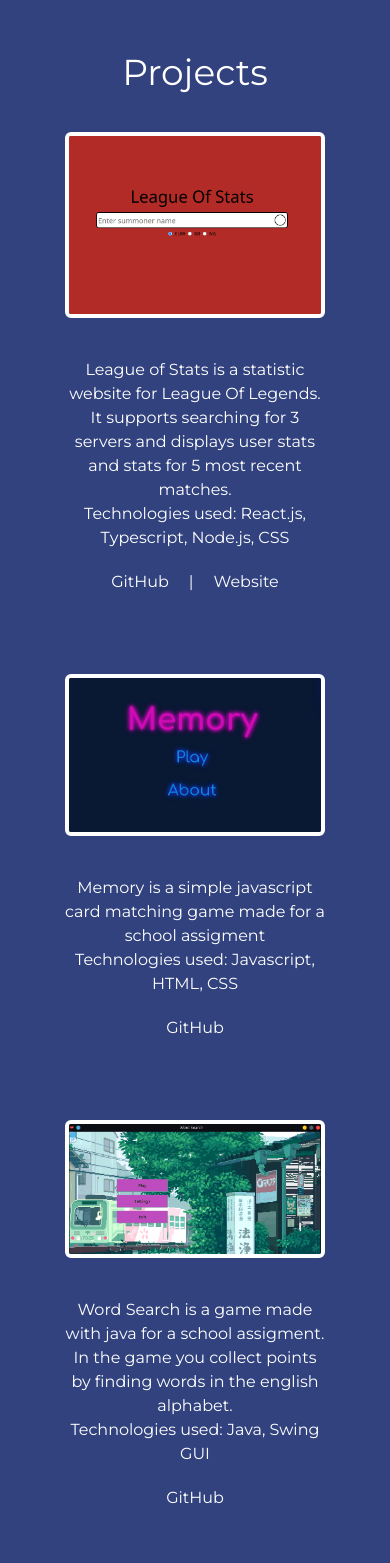
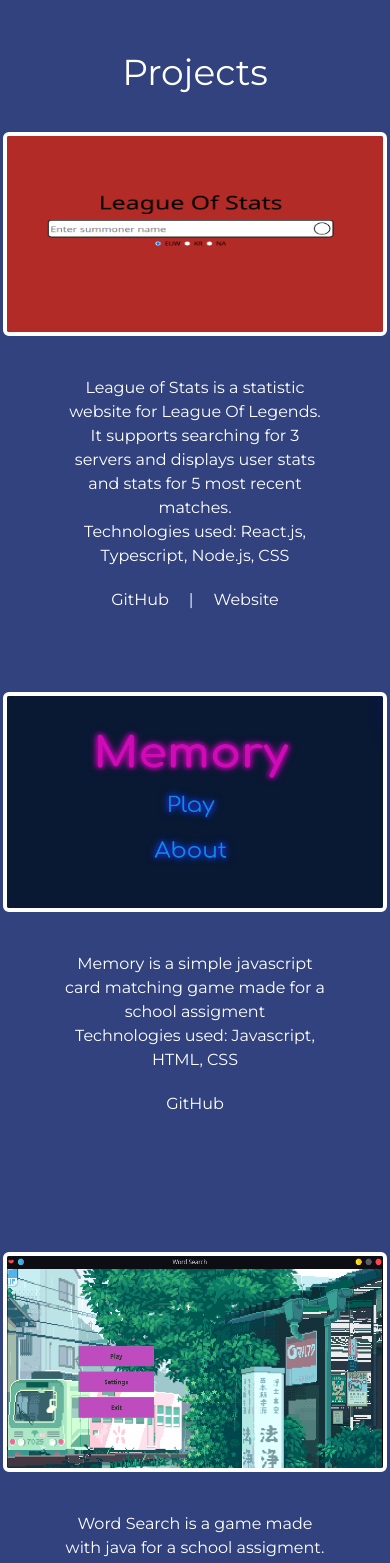
Before and after one commit to svenahac/svenahac.com, a Svelte app: page / in a window 390 px wide. Shown: the part 1080-2643 px from the top of the page. Built offline with nearby package versions, Linux system fonts and the light colour scheme.

Commit message:
fixed responsivenes

```diff
--- a/src/App.svelte
+++ b/src/App.svelte
@@ -26,8 +26,8 @@
 
       <!-- First Project -->
       <div id="p1" class="mb-20 flex dsk:flex-row flex-col h-130 dsk:h-60 dsk:space-x-10 justify-center rounded-md">
-        <div class="container border-4 border-white mb-10 m-auto dsk:m-0 dsk:w-100 w-4/6 overflow-hidden rounded-md"><a target="_blank" href="https://los.svenahac.com/"><img class="w-full h-full" alt="League of Stats" src="/assets/los.png"></a></div>
-        <div class="container dsk:w-100 w-4/6 m-auto dsk:m-0">
+        <div class="container border-4 border-white mb-10 m-auto dsk:m-0 dsk:w-100 w-96 h-60 overflow-hidden rounded-md"><a target="_blank" href="https://los.svenahac.com/"><img class="w-full h-full" alt="League of Stats" src="/assets/los.png"></a></div>
+        <div class="container dsk:w-100 w-4/6 h-60 m-auto dsk:m-0">
           <p>League of Stats is a statistic website for League Of Legends. It supports searching for 3 servers and displays user stats and stats for 5 most recent matches.</p>
           <p>Technologies used: React.js, Typescript, Node.js, CSS</p>
           <ul class="flex flex-row space-x-5 mt-5 justify-center">
@@ -40,20 +40,20 @@
 
       <!-- Second Project -->
       <div id="p2" class="mb-20 flex dsk:flex-row flex-col-reverse h-130 dsk:h-60 dsk:space-x-10 justify-center rounded-md">
-        <div class="container dsk:w-100 w-4/6 m-auto dsk:m-0">
+        <div class="container dsk:w-100 w-4/6 h-60 m-auto dsk:m-0">
           <p>Memory is a simple javascript card matching game made for a school assigment</p>
           <p>Technologies used: Javascript, HTML, CSS</p>
           <ul class="flex flex-row space-x-5 mt-5 justify-center">
             <li><a target="_blank" href="https://github.com/svenahac/Memory" class="hover:text-lg duration-200">GitHub</a></li>
           </ul>
         </div>
-        <div class="container border-4 border-white mb-10 m-auto dsk:m-0 dsk:w-100 w-4/6 overflow-hidden rounded-md"><a target="_blank" href="https://github.com/svenahac/Memory"><img class="w-full h-full" alt="Memory" src="/assets/memory.png"></a></div>
+        <div class="container border-4 border-white mb-10 m-auto dsk:m-0 dsk:w-100 w-96 h-60  overflow-hidden rounded-md"><a target="_blank" href="https://github.com/svenahac/Memory"><img class="w-full h-full" alt="Memory" src="/assets/memory.png"></a></div>
       </div>
 
       <!-- Third Project -->
       <div id="p3" class="mb-20 flex dsk:flex-row flex-col h-130 dsk:h-60 dsk:space-x-10 justify-center rounded-md">
-        <div class="container border-4 border-white mb-10 m-auto dsk:m-0 dsk:w-100 w-4/6 overflow-hidden rounded-md"><a target="_blank" href="https://github.com/svenahac/WordGame"><img class="w-full h-full" alt="Word Search" src="/assets/wordGame.png"></a></div>
-        <div class="container dsk:w-100 w-4/6 m-auto dsk:m-0">
+        <div class="container border-4 border-white mb-10 m-auto dsk:m-0 dsk:w-100 w-96 h-60 overflow-hidden rounded-md"><a target="_blank" href="https://github.com/svenahac/WordGame"><img class="w-full h-full" alt="Word Search" src="/assets/wordGame.png"></a></div>
+        <div class="container dsk:w-100 w-4/6 m-auto dsk:m-0 h-60">
           <p>Word Search is a game made with java for a school assigment. In the game you collect points by finding words in the english alphabet. </p>
           <p>Technologies used: Java, Swing GUI</p>
           <ul class="flex flex-row space-x-5 mt-5 justify-center">
--- a/tailwind.config.cjs
+++ b/tailwind.config.cjs
@@ -10,6 +10,7 @@ module.exports = {
       spacing: {
         100: "26rem",
         101: "27rem",
+        130: "30rem",
       },
       screens: {
         dsk: "886px",
```
